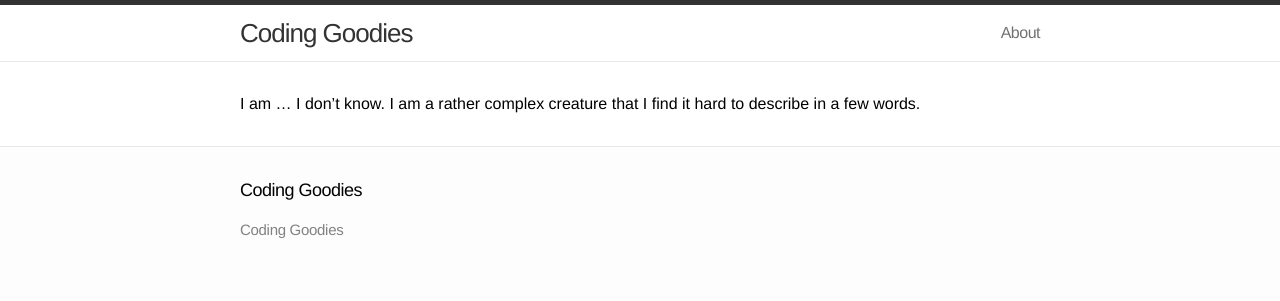
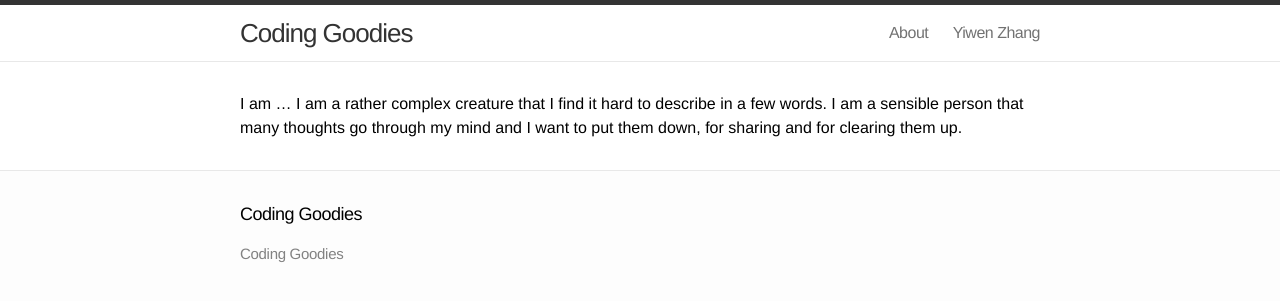
Before and after one commit to Yiwen-Zhang/Yiwen-Zhang.github.io, a Jekyll site: the page built from index.md, in a window 1280 px wide. Shown: the top 301 px of the page. Built offline with Jekyll 4.4.1, drawn with Linux system fonts in a browser that asks for light colours.

Commit message:
minor change in the introduction

```diff
--- a/index.md
+++ b/index.md
@@ -1,5 +1,6 @@
 ---
 layout: default
+title: Yiwen Zhang
 ---
 
-I am ... I don't know.  I am a rather complex creature that I find it hard to describe in a few words.
+I am ... I am a rather complex creature that I find it hard to describe in a few words.  I am a sensible person that many thoughts go through my mind and I want to put them down, for sharing and for clearing them up.
```
